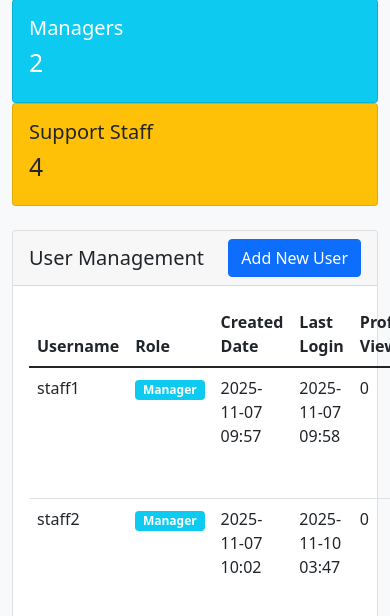
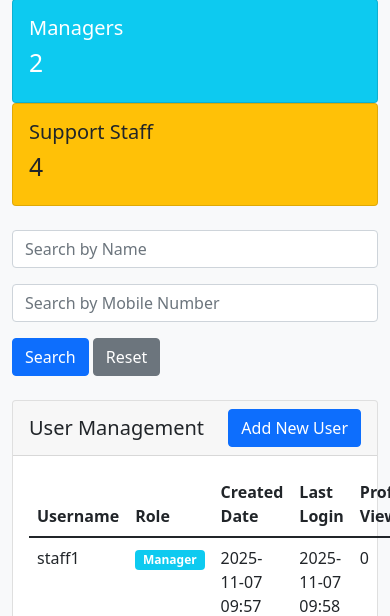
Before and after one commit to Arunz53/sunmarry, a PHP site: page /admin_dashboard.php in a window 390 px wide; the page is wider, and only the part inside the window is pictured. Shown: the part 416-1032 px from the top of that part. Run offline with PHP 8.4, Linux system fonts and the light colour scheme; a user stored in the database is signed in; data comes from the database, SQL or seed files in the repository.

Commit message:
Super Admin Dashboard: add search by name and mobile, and all recent changes (version3)

```diff
--- a/admin_dashboard.php
+++ b/admin_dashboard.php
@@ -56,6 +56,10 @@ try {
     $hasProfilesViewedCol = false;
 }
 
+// Handle search
+$searchName = isset($_GET['search_name']) ? trim($_GET['search_name']) : '';
+$searchPhone = isset($_GET['search_phone']) ? trim($_GET['search_phone']) : '';
+
 // Build a dynamic query that includes all available columns
 $sql = "SELECT id, username, role, last_login";
 if ($hasProfilesViewedCol) {
@@ -71,11 +75,27 @@ if ($hasCreatedAtCol) {
 } else {
     $sql .= ", NULL as created_at";
 }
-$sql .= " FROM users WHERE role != 'super_admin' ORDER BY role, username";
+$sql .= " FROM users WHERE role != 'super_admin'";
+$params = [];
+if ($searchName !== '') {
+    $sql .= " AND username LIKE :search_name";
+    $params[':search_name'] = "%$searchName%";
+}
+if ($searchPhone !== '') {
+    $sql .= " AND phone LIKE :search_phone";
+    $params[':search_phone'] = "%$searchPhone%";
+}
+$sql .= " ORDER BY role, username";
 
-// Get all admin users except super admin
-$stmt = $pdo->query($sql);
-$users = $stmt->fetchAll();
+// Get all admin users except super admin, with search
+if (!empty($params)) {
+    $stmt = $pdo->prepare($sql);
+    $stmt->execute($params);
+    $users = $stmt->fetchAll();
+} else {
+    $stmt = $pdo->query($sql);
+    $users = $stmt->fetchAll();
+}
 ?>
 <!DOCTYPE html>
 <html lang="ta">
@@ -93,6 +113,7 @@ $users = $stmt->fetchAll();
         <div class="row mb-4">
             <div class="col-md-12">
                 <h2 class="mb-4">Super Admin Dashboard</h2>
+
 
                 <!-- Statistics Cards -->
                 <div class="row mb-4">
@@ -129,6 +150,20 @@ $users = $stmt->fetchAll();
                         </div>
                     </div>
                 </div>
+
+                <!-- Search Form -->
+                <form class="row g-3 mb-4" method="get" action="">
+                    <div class="col-md-4">
+                        <input type="text" class="form-control" name="search_name" placeholder="Search by Name" value="<?php echo htmlspecialchars($searchName); ?>">
+                    </div>
+                    <div class="col-md-4">
+                        <input type="text" class="form-control" name="search_phone" placeholder="Search by Mobile Number" value="<?php echo htmlspecialchars($searchPhone); ?>">
+                    </div>
+                    <div class="col-md-4">
+                        <button type="submit" class="btn btn-primary">Search</button>
+                        <a href="admin_dashboard.php" class="btn btn-secondary">Reset</a>
+                    </div>
+                </form>
 
                 <!-- User Management -->
                 <div class="card">
```
